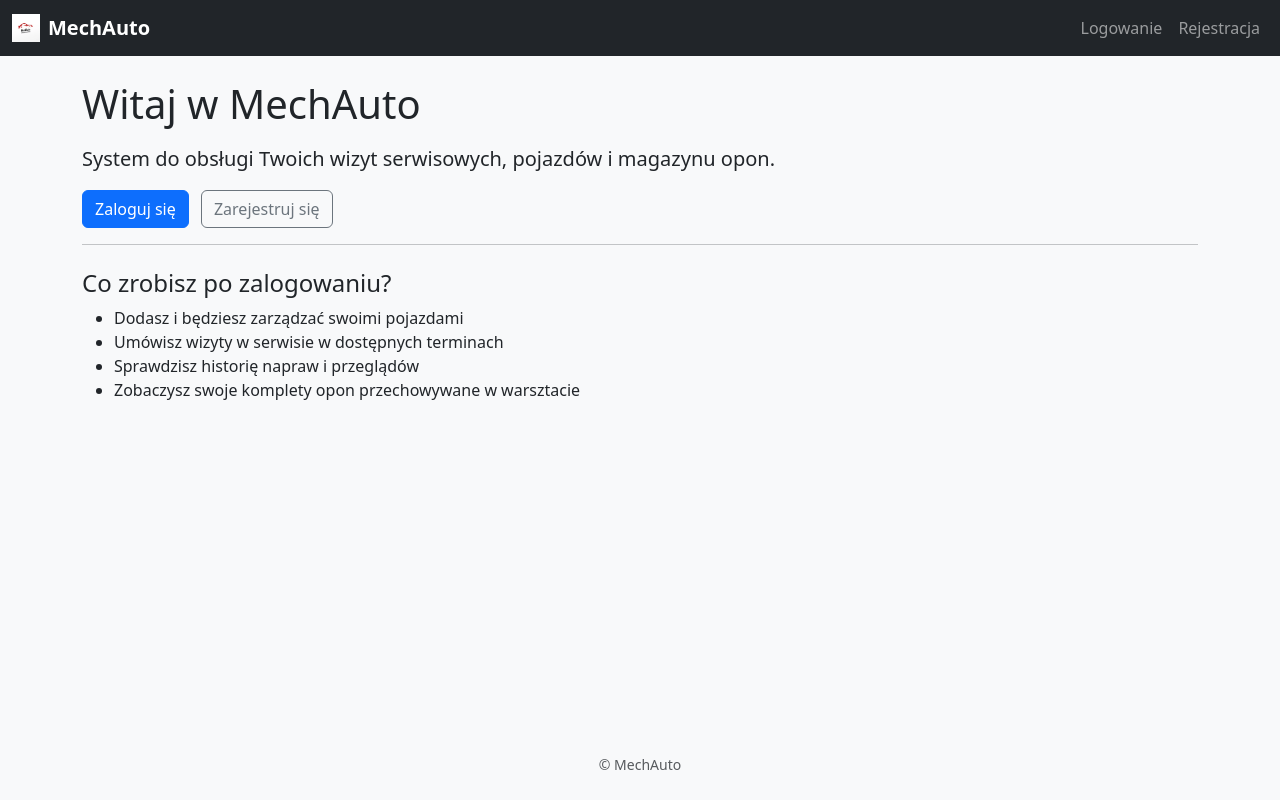
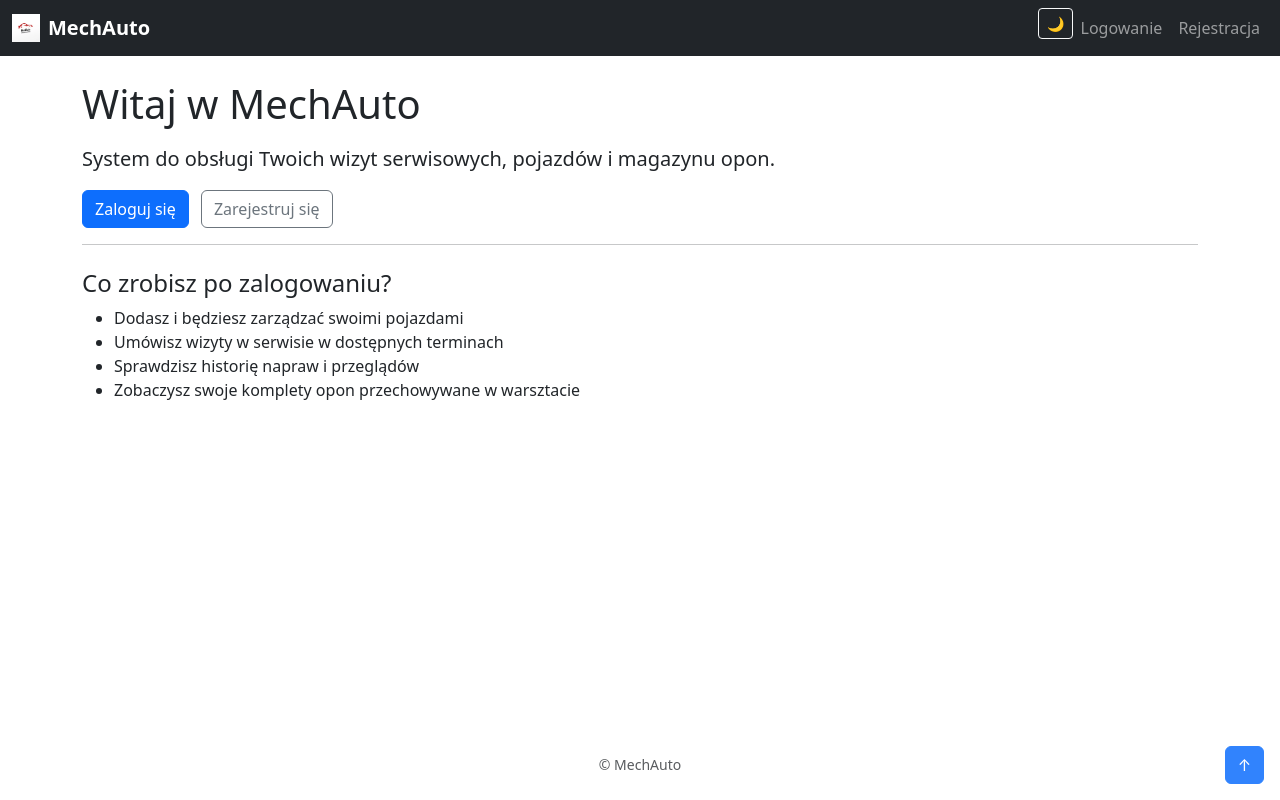
Before and after one commit to lokirkir15/autoservice-backend, a Django app: page / in a window 1280 px wide. Run offline with Django 5.2, Linux system fonts and the light colour scheme.

Commit message:
Wersja Finalna

```diff
--- a/static/css/app.css
+++ b/static/css/app.css
@@ -3,6 +3,12 @@
   --brand: #0d6efd;
   --brand-600: #0b5ed7;
   --muted: #6c757d;
+}
+
+/* W ciemnym motywie lekko inne odcienie brandu */
+[data-bs-theme="dark"]{
+  --brand: #66b0ff;
+  --brand-600:#99c9ff;
 }
 
 html { scroll-behavior: smooth; }
@@ -47,6 +53,26 @@ a, .btn, .clickable { cursor: pointer; }
   color:#1f3b8f;
   border:1px solid #cdd6ff;
 }
+[data-bs-theme="dark"] .status-badge{
+  background:#0b1a3a; color:#cfe0ff; border-color:#1b2a4a;
+}
+
+/* thead w dark – żeby nie było białego paska */
+[data-bs-theme="dark"] .table-sticky thead th{
+  background:#111 !important; color:#fff;
+}
+
+/* cytat i kod – wariant dark */
+[data-bs-theme="dark"] blockquote{
+  background:#0f172a; border-left-color:#1f2937; color:#cbd5e1;
+}
+[data-bs-theme="dark"] pre{
+  background:#0b1220; color:#dbeafe;
+}
+[data-bs-theme="dark"] code{
+  background:#1f2937; color:#e5e7eb;
+}
+
 
 /* Tooltips w czystym CSS: <a class="has-tip" data-tip="Tekst"> */
 .has-tip{ position:relative; }
--- /dev/null
+++ b/static/js/app.js
@@ -0,0 +1,59 @@
+(function () {
+  const STORAGE_KEY = "theme"; // "light" | "dark"
+
+  const getPreferredTheme = () => {
+    const stored = localStorage.getItem(STORAGE_KEY);
+    if (stored) return stored;
+    return window.matchMedia("(prefers-color-scheme: dark)").matches ? "dark" : "light";
+  };
+
+  const applyTheme = (theme) => {
+    // ustaw atrybut na <html> (Bootstrap 5.3 bazuje na data-bs-theme)
+    document.documentElement.setAttribute("data-bs-theme", theme);
+
+    // zaktualizuj wygląd przycisku
+    const btn = document.getElementById("themeToggle");
+    if (btn) {
+      const icon = btn.querySelector(".theme-icon");
+      if (icon) icon.textContent = theme === "dark" ? "☀️" : "🌙";
+      const title = theme === "dark" ? "Przełącz na jasny" : "Przełącz na ciemny";
+      btn.setAttribute("data-bs-title", title);
+
+      // uaktualnij ewentualną instancję tooltips (jeśli istnieje)
+      if (window.bootstrap) {
+        const instance = bootstrap.Tooltip.getInstance(btn) || new bootstrap.Tooltip(btn);
+        // w BS5.3 można podmienić zawartość tooltips:
+        if (instance.setContent) {
+          instance.setContent({ ".tooltip-inner": title });
+        } else {
+          instance.dispose();
+          new bootstrap.Tooltip(btn);
+        }
+      }
+    }
+  };
+
+  document.addEventListener("DOMContentLoaded", () => {
+    // 1) Zastosuj preferowany motyw
+    applyTheme(getPreferredTheme());
+
+    // 2) Obsłuż kliknięcie na przycisku
+    const btn = document.getElementById("themeToggle");
+    if (btn) {
+      btn.addEventListener("click", () => {
+        const current = document.documentElement.getAttribute("data-bs-theme") || "light";
+        const next = current === "dark" ? "light" : "dark";
+        localStorage.setItem(STORAGE_KEY, next);
+        applyTheme(next);
+      });
+    }
+
+    // 3) Reaguj na zmianę systemowego motywu, jeśli użytkownik nie wybrał sam
+    const mq = window.matchMedia("(prefers-color-scheme: dark)");
+    mq.addEventListener("change", (e) => {
+      if (!localStorage.getItem(STORAGE_KEY)) {
+        applyTheme(e.matches ? "dark" : "light");
+      }
+    });
+  });
+})();
--- a/templates/base.html
+++ b/templates/base.html
@@ -1,6 +1,6 @@
 {% load static %}
 <!DOCTYPE html>
-<html lang="pl">
+<html lang="pl" data-bs-theme="light">
 <head>
   <meta charset="UTF-8">
   <title>{% block title %}MechAuto{% endblock %}</title>
@@ -18,7 +18,7 @@
 
   {% block extra_head %}{% endblock %}
 </head>
-<body class="bg-light d-flex flex-column min-vh-100">
+<body id="top" class="d-flex flex-column min-vh-100 bg-body">
 
   <!-- Skip link (a11y) -->
   <a href="#content" class="visually-hidden-focusable position-absolute top-0 start-0 m-2 btn btn-sm btn-outline-secondary">
@@ -67,6 +67,16 @@
           </ul>
 
           <ul class="navbar-nav ms-auto mb-2 mb-lg-0">
+            <li class="nav-item">
+              <button id="themeToggle"
+                      class="btn btn-sm btn-outline-light ms-2"
+                      type="button"
+                      data-bs-toggle="tooltip"
+                      data-bs-title="Przełącz na ciemny">
+                <span class="theme-icon" aria-hidden="true">🌙</span>
+                <span class="visually-hidden">Przełącz motyw</span>
+              </button>
+            </li>
             {% if request.user.is_authenticated %}
               <li class="nav-item">
                 <span class="navbar-text me-2">Zalogowano jako: {{ request.user.username }}</span>
@@ -118,6 +128,12 @@
   });
 </script>
 
+<script src="{% static 'js/app.js' %}"></script>
+
   {% block extra_js %}{% endblock %}
+  <a href="#top"
+   class="btn btn-primary btn-to-top"
+   title="Do góry"
+   aria-label="Przewiń do góry">↑</a>
 </body>
 </html>
```
